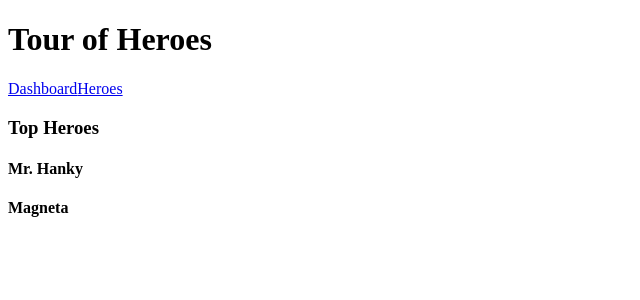
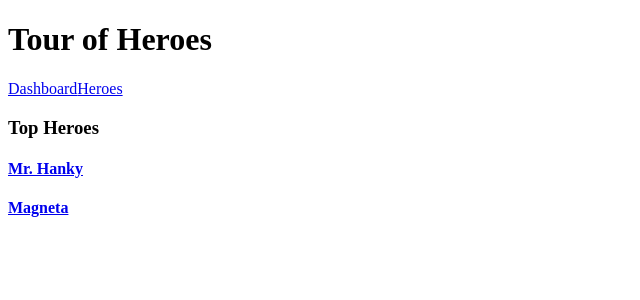
Before and after one commit to kallex/herotutorial, an Angular app: page /dashboard in a window 1280 px wide. Shown: the top 300 px of the page, without its empty margins (0-640 px from the left). Built offline with nearby package versions, Linux system fonts and the light colour scheme.

Commit message:
Link to details routing

```diff
--- a/src/app/dashboard.component.html
+++ b/src/app/dashboard.component.html
@@ -1,8 +1,8 @@
 <h3>Top Heroes</h3>
 <div class="grid grid-pad">
-  <div *ngFor="let hero of heroes" class="col-1-4">
+  <a *ngFor="let hero of heroes" [routerLink]="['/detail', hero.id]" class="col-1-4">
     <div class="module hero">
       <h4>{{hero.name}}</h4>
     </div>
-  </div>
+  </a>
 </div>
--- /dev/null
+++ b/src/app/hero-detail.component.html
@@ -0,0 +1,9 @@
+<div *ngIf="hero">
+  <h2>{{hero.name}} details!</h2>
+  <div><label>id: </label>{{hero.id}}</div>
+  <div>
+    <label>name: </label>
+    <input [(ngModel)]="hero.name" placeholder="name">
+  </div>
+</div>
+<button (click)="goBack()">Back</button>
--- a/src/app/hero-detail.component.ts
+++ b/src/app/hero-detail.component.ts
@@ -7,17 +7,8 @@ import "rxjs/add/operator/switchMap";
 
 @Component({
   selector: "my-hero-detail",
-  template: `
-<div *ngIf="hero">
-  <h2>{{hero.name}} details!</h2>
-  <div><label>id: </label>{{hero.id}}</div>
-  <div>
-    <label>name: </label>
-    <input [(ngModel)]="hero.name" placeholder="name">
-  </div>
-</div>
-<button (click)="goBack()">Back</button>
-`
+  templateUrl: "./hero-detail.component.html"
+
 })
 
 export class HeroDetailComponent implements OnInit {
```
